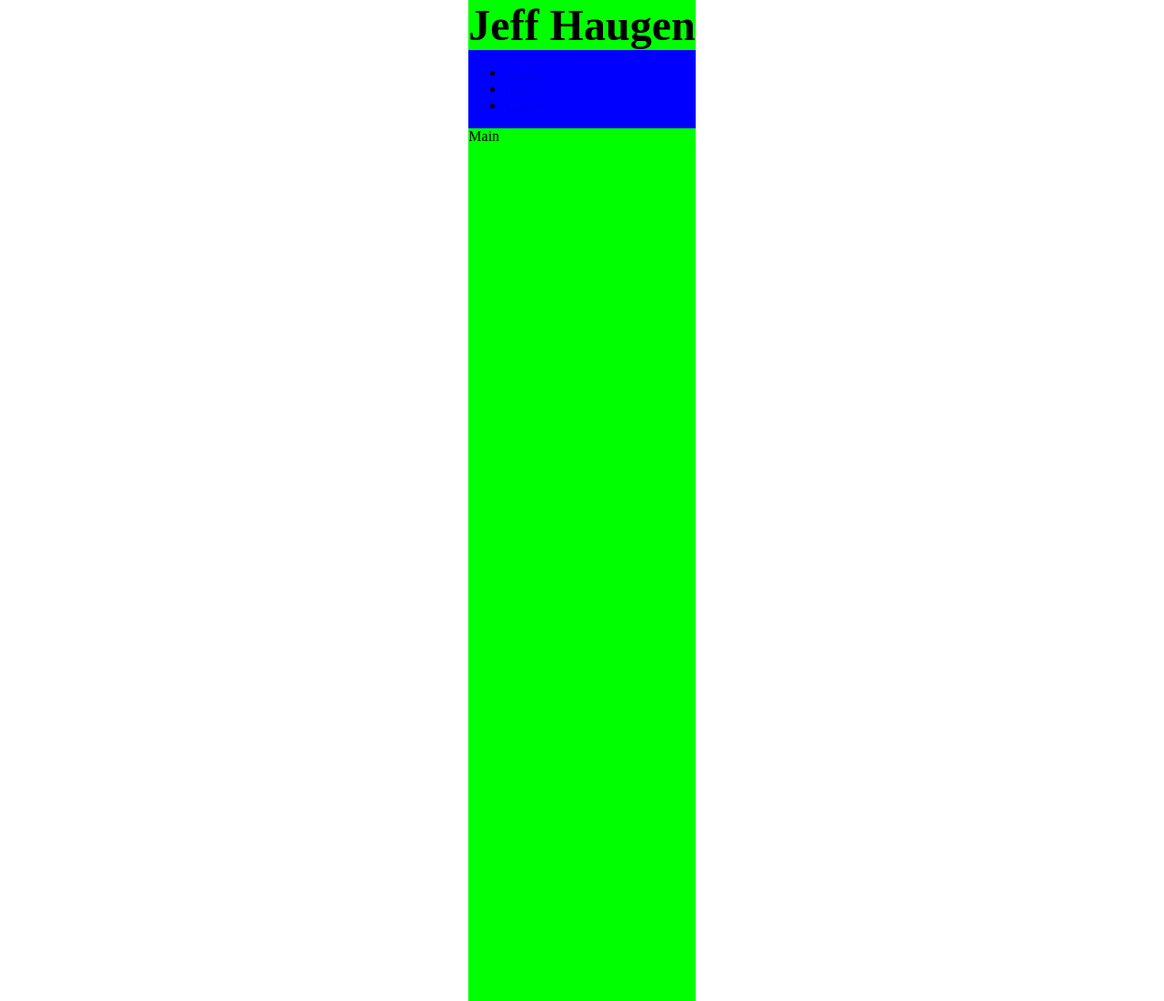
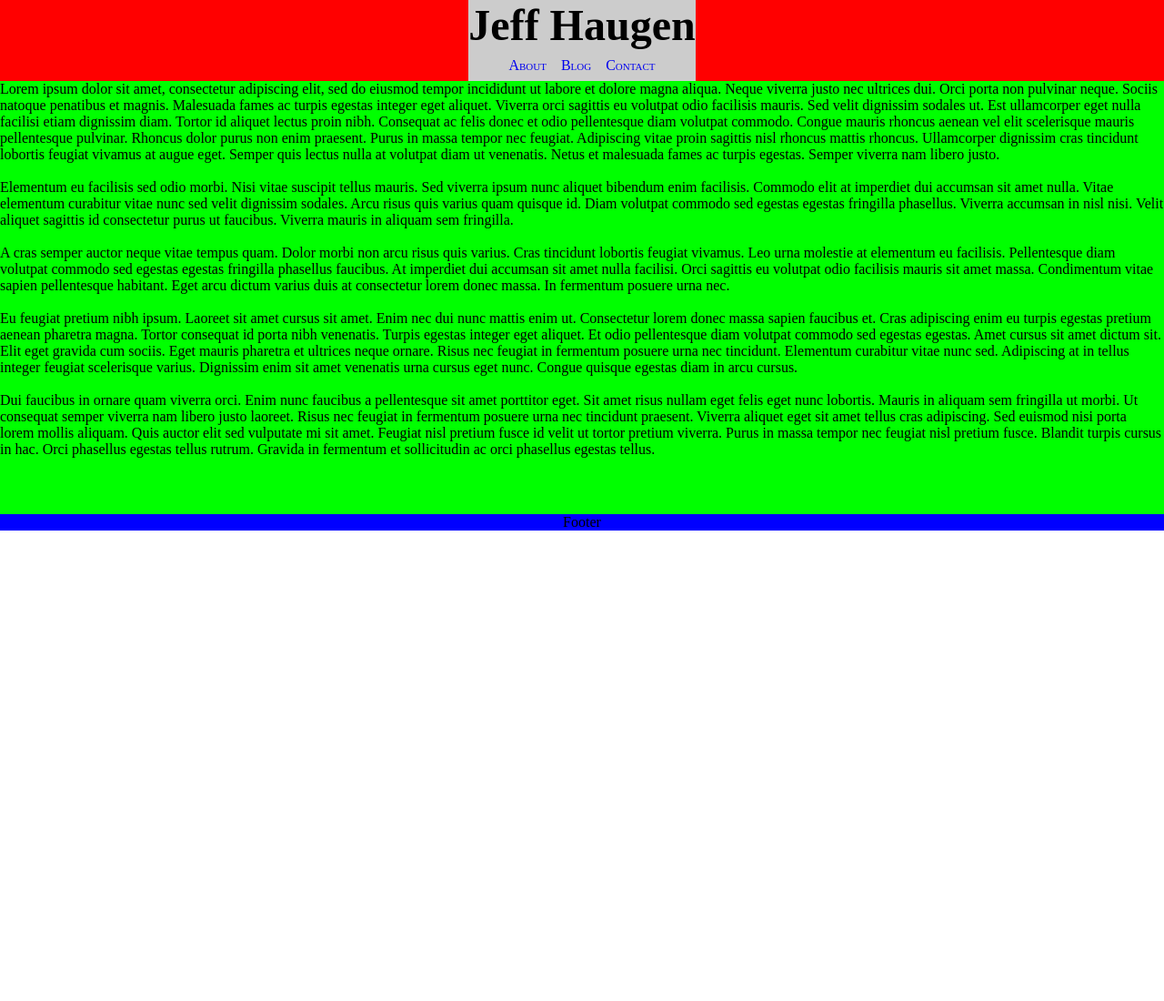
Before and after one commit to jeffhaugen/jeffhaugen, a plain HTML site: page index.html in a window 1280 px wide. Shown: the top 1100 px of the page at 91% size. After the commit the page ends 800 px from the top, so only its background shows below. Drawn offline with Linux system fonts and the light colour scheme.

Commit message:
added lorem ipsum to main, edited navbar

```diff
--- a/index.html
+++ b/index.html
@@ -13,25 +13,25 @@
 </head>
 <body>
 
-  <div class="box">
+  <div class="box w100">
 
     <div class="box center stack-vertical">
 
       <header class="box stack-vertical bg-red">
 
-        <nav class="box center stack-vertical bg-blue">
-          <div class="box center bg-green">
+        <nav class="box center stack-vertical bg-light-grey">
+          <div class="box center">
             <h1>Jeff Haugen</h1>
           </div>
           <div class="box stack-horizontal">
-            <ul>
-              <li>
+            <ul class="nav-list center">
+              <li class="nav-list-item">
                 <a href="#about">About</a>
               </li>
-              <li>
+              <li class="nav-list-item">
                 <a href="#blog">Blog</a>
               </li>
-              <li>
+              <li class="nav-list-item">
                 <a href="#contact">Contact</a>
               </li>
             </ul>
@@ -40,11 +40,24 @@
 
       </header>
 
-      <main class="box big bg-green">
+      <main class="box bg-green padding-bottom">
 
         <div class="box">
-          Main
+          Lorem ipsum dolor sit amet, consectetur adipiscing elit, sed do eiusmod tempor incididunt ut labore et dolore magna aliqua. Neque viverra justo nec ultrices dui. Orci porta non pulvinar neque. Sociis natoque penatibus et magnis. Malesuada fames ac turpis egestas integer eget aliquet. Viverra orci sagittis eu volutpat odio facilisis mauris. Sed velit dignissim sodales ut. Est ullamcorper eget nulla facilisi etiam dignissim diam. Tortor id aliquet lectus proin nibh. Consequat ac felis donec et odio pellentesque diam volutpat commodo. Congue mauris rhoncus aenean vel elit scelerisque mauris pellentesque pulvinar. Rhoncus dolor purus non enim praesent. Purus in massa tempor nec feugiat. Adipiscing vitae proin sagittis nisl rhoncus mattis rhoncus. Ullamcorper dignissim cras tincidunt lobortis feugiat vivamus at augue eget. Semper quis lectus nulla at volutpat diam ut venenatis. Netus et malesuada fames ac turpis egestas. Semper viverra nam libero justo.
+          <br/>
+          <br/>
+          Elementum eu facilisis sed odio morbi. Nisi vitae suscipit tellus mauris. Sed viverra ipsum nunc aliquet bibendum enim facilisis. Commodo elit at imperdiet dui accumsan sit amet nulla. Vitae elementum curabitur vitae nunc sed velit dignissim sodales. Arcu risus quis varius quam quisque id. Diam volutpat commodo sed egestas egestas fringilla phasellus. Viverra accumsan in nisl nisi. Velit aliquet sagittis id consectetur purus ut faucibus. Viverra mauris in aliquam sem fringilla.
+          <br/>
+          <br/>
+          A cras semper auctor neque vitae tempus quam. Dolor morbi non arcu risus quis varius. Cras tincidunt lobortis feugiat vivamus. Leo urna molestie at elementum eu facilisis. Pellentesque diam volutpat commodo sed egestas egestas fringilla phasellus faucibus. At imperdiet dui accumsan sit amet nulla facilisi. Orci sagittis eu volutpat odio facilisis mauris sit amet massa. Condimentum vitae sapien pellentesque habitant. Eget arcu dictum varius duis at consectetur lorem donec massa. In fermentum posuere urna nec.
+          <br/>
+          <br/>
+          Eu feugiat pretium nibh ipsum. Laoreet sit amet cursus sit amet. Enim nec dui nunc mattis enim ut. Consectetur lorem donec massa sapien faucibus et. Cras adipiscing enim eu turpis egestas pretium aenean pharetra magna. Tortor consequat id porta nibh venenatis. Turpis egestas integer eget aliquet. Et odio pellentesque diam volutpat commodo sed egestas egestas. Amet cursus sit amet dictum sit. Elit eget gravida cum sociis. Eget mauris pharetra et ultrices neque ornare. Risus nec feugiat in fermentum posuere urna nec tincidunt. Elementum curabitur vitae nunc sed. Adipiscing at in tellus integer feugiat scelerisque varius. Dignissim enim sit amet venenatis urna cursus eget nunc. Congue quisque egestas diam in arcu cursus.
+          <br/>
+          <br/>
+          Dui faucibus in ornare quam viverra orci. Enim nunc faucibus a pellentesque sit amet porttitor eget. Sit amet risus nullam eget felis eget nunc lobortis. Mauris in aliquam sem fringilla ut morbi. Ut consequat semper viverra nam libero justo laoreet. Risus nec feugiat in fermentum posuere urna nec tincidunt praesent. Viverra aliquet eget sit amet tellus cras adipiscing. Sed euismod nisi porta lorem mollis aliquam. Quis auctor elit sed vulputate mi sit amet. Feugiat nisl pretium fusce id velit ut tortor pretium viverra. Purus in massa tempor nec feugiat nisl pretium fusce. Blandit turpis cursus in hac. Orci phasellus egestas tellus rutrum. Gravida in fermentum et sollicitudin ac orci phasellus egestas tellus.
         </div>
+
       </main>
 
       <footer class="box bottom bg-blue">
--- a/style/sandbox.css
+++ b/style/sandbox.css
@@ -42,9 +42,23 @@ h1 {
   font-size: 3rem;
 }
 
+ol, ul {
+  margin: 0;
+  padding: 0;
+  list-style: none;
+}
+
+a {
+  text-decoration: none;
+}
+
 
 .big {
   height: 200vh;
+}
+
+.w100 {
+  width: 100%;
 }
 
 
@@ -73,6 +87,8 @@ h1 {
   position: relative;
 }
 
+
+
 .stack-vertical {
   flex-direction: column;
 }
@@ -80,6 +96,8 @@ h1 {
 .stack-horizontal {
   flex-direction: row;
 }
+
+
 
 .center {
   margin-left: auto;
@@ -102,6 +120,12 @@ h1 {
 
 
 
+.padding-bottom {
+  padding-bottom: 5rem;
+}
+
+
+
 
 
 li a {
@@ -111,3 +135,15 @@ li a {
 li a:hover {
   color: white;
 }
+
+.nav-bar {
+
+}
+
+.nav-list {
+  display: flex;
+}
+
+.nav-list-item {
+  padding: 0.5rem;
+}
```
